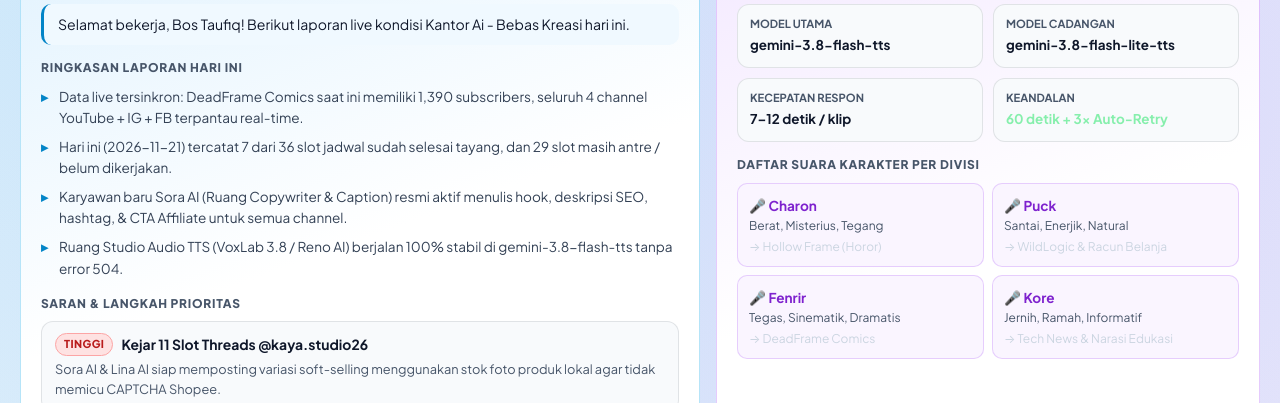
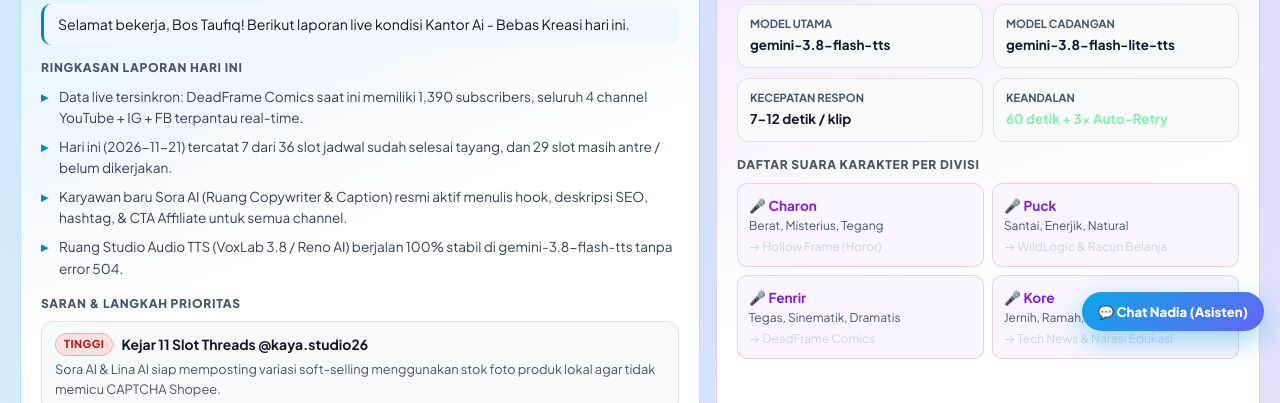
Before and after one commit to Taufiqhippy/hollowframe-autoposter, a plain HTML site: page office.html in a window 1280 px wide. Shown: the part 397-800 px from the top of the page. Drawn offline with Linux system fonts and the light colour scheme.

Commit message:
feat(chat): embed Nadia Live Chat on 2D office

```diff
--- a/office.html
+++ b/office.html
@@ -703,5 +703,6 @@
         console.error(err);
       });
   </script>
+  <script src="nadia-chat.js?v=1"></script>
 </body>
 </html>
```
